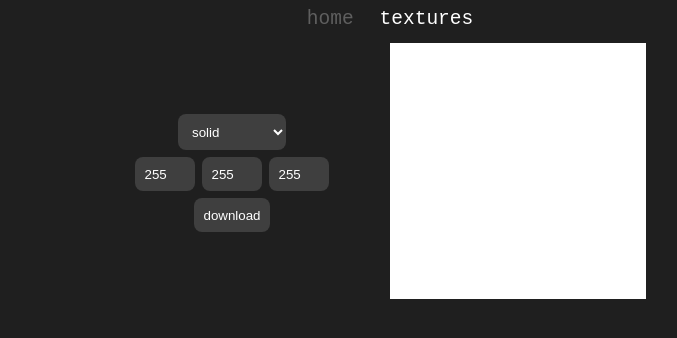
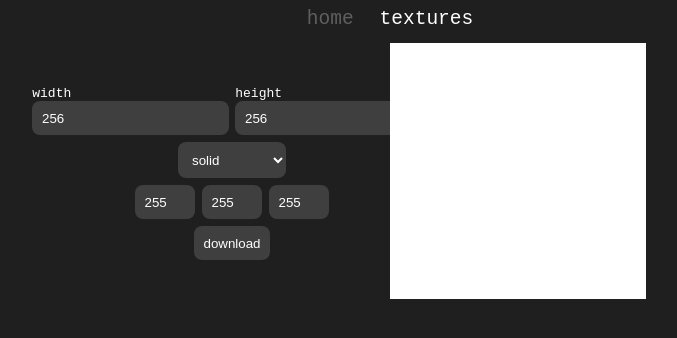
Before and after one commit to Jtl98/gdt, a React (Vite) app: page /gdt/textures in a window 1280 px wide. Shown: the top 338 px of the page, without its empty margins (250-927 px from the left). Built offline with nearby package versions, Linux system fonts and the light colour scheme.

Commit message:
switch to 1d array for simplicity/performance add width/height inputs

```diff
--- a/src/components/canvas.tsx
+++ b/src/components/canvas.tsx
@@ -1,42 +1,41 @@
 import { useEffect } from "react";
-import type { RgbImageData } from "../types";
+import type { RgbData } from "../types";
 
-export default function Canvas({ canvasRef, newImageData }: CanvasAttributes) {
+export default function Canvas({ canvasRef, rgbData }: CanvasAttributes) {
   useEffect(() => {
     const { current } = canvasRef;
     const context = current?.getContext("2d");
-    if (!context || newImageData.length === 0) return;
+    if (!context || rgbData.length === 0) return;
 
-    const width = newImageData[0].length;
-    const height = newImageData.length;
+    const { width, height } = rgbData.size;
     const imageData = context.createImageData(width, height);
     const { data } = imageData;
 
     for (let y = 0; y < height; y++) {
       for (let x = 0; x < width; x++) {
-        const index = (y * width + x) * 4;
-        const { r, g, b } = newImageData[y][x];
+        const { r, g, b, index } = rgbData.getWithIndex(y, x);
 
-        data[index] = r;
-        data[index + 1] = g;
-        data[index + 2] = b;
-        data[index + 3] = 255;
+        const flatIndex = index * 4;
+        data[flatIndex] = r;
+        data[flatIndex + 1] = g;
+        data[flatIndex + 2] = b;
+        data[flatIndex + 3] = 255;
       }
     }
 
     context.putImageData(imageData, 0, 0);
-  }, [canvasRef, newImageData]);
+  }, [canvasRef, rgbData]);
 
   return (
     <canvas
       ref={canvasRef}
-      width={newImageData[0]?.length ?? 0}
-      height={newImageData.length}
+      width={rgbData.size.width}
+      height={rgbData.size.height}
     ></canvas>
   );
 }
 
 type CanvasAttributes = {
   canvasRef: React.RefObject<HTMLCanvasElement | null>;
-  newImageData: RgbImageData;
+  rgbData: RgbData;
 };
--- a/src/components/solidTexture.tsx
+++ b/src/components/solidTexture.tsx
@@ -1,34 +1,29 @@
 import { useEffect, useState, type ChangeEvent } from "react";
-import type {
-  CommonTextureAttributes,
-  Rgb,
-  RgbChannel,
-  RgbImageData,
+import {
+  RgbData,
+  type CommonTextureAttributes,
+  type Rgb,
+  type RgbChannel,
 } from "../types";
 import "./solidTexture.css";
 
 export default function SolidTexture({
-  setImageData,
+  size,
+  setRgbData,
 }: CommonTextureAttributes) {
   const [rgb, setRgb] = useState<Rgb>({ r: 255, g: 255, b: 255 });
 
   useEffect(() => {
-    const width = 256;
-    const height = 256;
-    const imageData: RgbImageData = [];
+    const rgbData = new RgbData(size);
 
-    for (let y = 0; y < height; y++) {
-      const row: Rgb[] = [];
-
-      for (let x = 0; x < width; x++) {
-        row.push(rgb);
+    for (let y = 0; y < size.height; y++) {
+      for (let x = 0; x < size.width; x++) {
+        rgbData.set(y, x, rgb);
       }
-
-      imageData.push(row);
     }
 
-    setImageData(imageData);
-  }, [rgb, setImageData]);
+    setRgbData(rgbData);
+  }, [rgb, size, setRgbData]);
 
   function onChangeRgb(channel: RgbChannel) {
     return (event: ChangeEvent<HTMLInputElement>) => {
--- a/src/components/valueNoiseTexture.tsx
+++ b/src/components/valueNoiseTexture.tsx
@@ -3,12 +3,13 @@ import valueNoise from "../scripts/valueNoise";
 import type { CommonTextureAttributes } from "../types";
 
 export default function ValueNoiseTexture({
-  setImageData,
+  size,
+  setRgbData,
 }: CommonTextureAttributes) {
   useEffect(() => {
-    const imageData = valueNoise(256, 256);
-    setImageData(imageData);
-  }, [setImageData]);
+    const rgbData = valueNoise(size);
+    setRgbData(rgbData);
+  }, [size, setRgbData]);
 
   return null;
 }
--- a/src/pages/textures.css
+++ b/src/pages/textures.css
@@ -4,7 +4,7 @@
   margin-top: 1rem;
 }
 
-.textures-type {
+.textures-config {
   align-items: center;
   display: flex;
   flex-direction: column;
@@ -12,7 +12,12 @@
   row-gap: 0.5rem;
 }
 
-.textures-type,
+.textures-size {
+  display: flex;
+  column-gap: 0.5rem;
+}
+
+.textures-config,
 .textures-canvas {
   width: 25%;
 }
@@ -22,7 +27,7 @@
     flex-direction: column;
   }
 
-  .textures-type,
+  .textures-config,
   .textures-canvas {
     width: 100%;
   }
--- a/src/pages/textures.tsx
+++ b/src/pages/textures.tsx
@@ -1,15 +1,16 @@
-import { useRef, useState } from "react";
+import { useRef, useState, type ChangeEvent } from "react";
 import Canvas from "../components/canvas";
 import SolidTexture from "../components/solidTexture";
 import ValueNoiseTexture from "../components/valueNoiseTexture";
-import type { RgbImageData } from "../types";
+import { RgbData, type Dimension, type Size } from "../types";
 import "./textures.css";
 
 const imageFilename = "texture.png";
 
 export default function Textures() {
   const [textureType, setTextureType] = useState<TextureType>("solid");
-  const [imageData, setImageData] = useState<RgbImageData>([]);
+  const [size, setSize] = useState<Size>({ width: 256, height: 256 });
+  const [rgbData, setRgbData] = useState<RgbData>(new RgbData(size));
   const canvasRef = useRef<HTMLCanvasElement>(null);
 
   function download() {
@@ -25,15 +26,49 @@ export default function Textures() {
   function renderTextureType() {
     switch (textureType) {
       case "solid":
-        return <SolidTexture setImageData={setImageData} />;
+        return <SolidTexture size={size} setRgbData={setRgbData} />;
       case "valueNoise":
-        return <ValueNoiseTexture setImageData={setImageData} />;
+        return <ValueNoiseTexture size={size} setRgbData={setRgbData} />;
     }
+  }
+
+  function onChangeDimension(dimension: Dimension) {
+    return (event: ChangeEvent<HTMLInputElement>) => {
+      const value = Number(event.target.value);
+
+      if (Number.isInteger(value) && value >= 1)
+        setSize({ ...size, [dimension]: value });
+    };
   }
 
   return (
     <div className="textures-container">
-      <div className="textures-type">
+      <div className="textures-config">
+        <div className="textures-size">
+          <div>
+            <label htmlFor="width">width</label>
+            <br />
+            <input
+              id="width"
+              onChange={onChangeDimension("width")}
+              min={1}
+              type="number"
+              value={size.width}
+            />
+          </div>
+          <div>
+            <label htmlFor="height">height</label>
+            <br />
+            <input
+              id="height"
+              onChange={onChangeDimension("height")}
+              min={1}
+              type="number"
+              value={size.height}
+            />
+          </div>
+        </div>
+
         <select
           value={textureType}
           onChange={(e) => {
@@ -48,8 +83,9 @@ export default function Textures() {
 
         <button onClick={download}>download</button>
       </div>
+
       <div className="textures-canvas">
-        <Canvas canvasRef={canvasRef} newImageData={imageData} />
+        <Canvas canvasRef={canvasRef} rgbData={rgbData} />
       </div>
     </div>
   );
--- a/src/scripts/valueNoise.ts
+++ b/src/scripts/valueNoise.ts
@@ -1,19 +1,14 @@
-import type { Rgb, RgbImageData } from "../types";
+import { RgbData, type Rgb, type Size } from "../types";
 
-export default function(width: number, height: number) {
-  const imageData: RgbImageData = [];
+export default function (size: Size) {
+  const rgbData = new RgbData(size);
 
-  for (let y = 0; y < height; y++) {
-    const row: Rgb[] = [];
-
-    for (let x = 0; x < width; x++) {
+  for (let y = 0; y < size.height; y++) {
+    for (let x = 0; x < size.width; x++) {
       const rgb: Rgb = { r: 0, g: 0, b: 0 };
-
-      row.push(rgb);
+      rgbData.set(y, x, rgb);
     }
-
-    imageData.push(row);
   }
 
-  return imageData;
+  return rgbData;
 }
--- a/src/types.ts
+++ b/src/types.ts
@@ -8,8 +8,36 @@ export type Rgb = {
 
 export type RgbChannel = keyof Rgb;
 
-export type RgbImageData = Rgb[][];
+export type Size = {
+  width: number;
+  height: number;
+};
+
+export type Dimension = keyof Size;
 
 export type CommonTextureAttributes = {
-  setImageData: Dispatch<SetStateAction<RgbImageData>>;
+  size: Size;
+  setRgbData: Dispatch<SetStateAction<RgbData>>;
 };
+
+export class RgbData extends Array<Rgb> {
+  size: Size;
+
+  constructor(size: Size) {
+    super(size.width * size.height);
+    this.size = size;
+  }
+
+  getWithIndex(y: number, x: number) {
+    const index = this.calculateIndex(y, x);
+    return { index, ...this[index] };
+  }
+
+  set(y: number, x: number, rgb: Rgb) {
+    this[this.calculateIndex(y, x)] = rgb;
+  }
+
+  calculateIndex(y: number, x: number) {
+    return y * this.size.width + x;
+  }
+}
```
